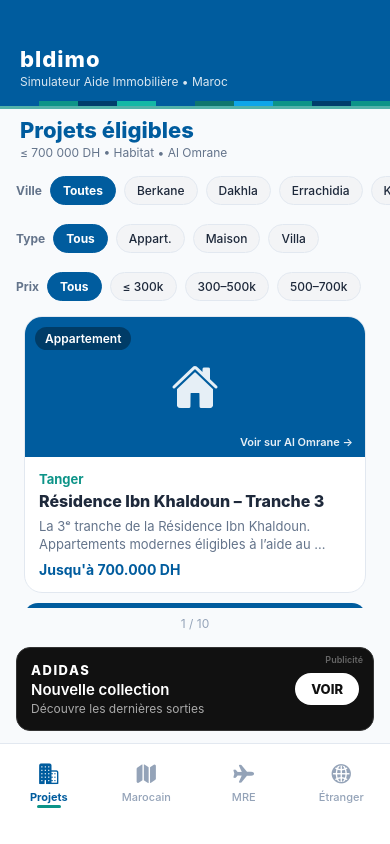
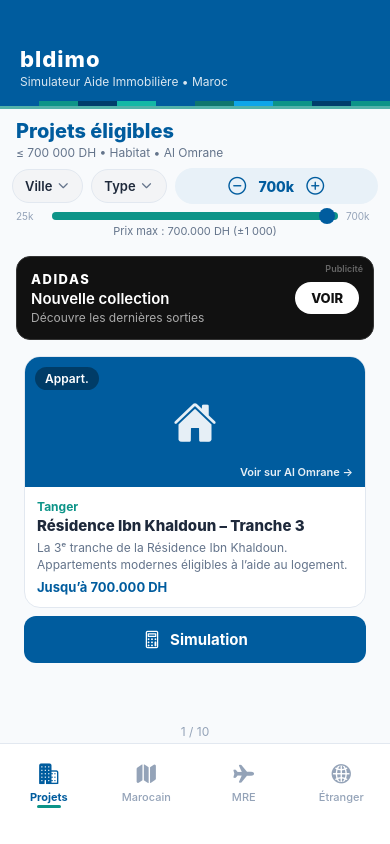
Before and after one commit to TAXI84/bldimo, a React Native app: screen / in a window 390 px wide. Built offline with nearby package versions, Linux system fonts and the light colour scheme.

Commit message:
ui: compact filters one line + price slider 25k-700k + ad then swipe

```diff
--- a/app/projets.tsx
+++ b/app/projets.tsx
@@ -9,6 +9,8 @@ import {
   Linking,
   NativeSyntheticEvent,
   NativeScrollEvent,
+  Modal,
+  Pressable,
 } from 'react-native';
 import { Ionicons } from '@expo/vector-icons';
 import { SAMPLE_PROJECTS, Project } from '../src/data/projects';
@@ -19,8 +21,11 @@ const { width } = Dimensions.get('window');
 const CARD_WIDTH = width - 48;
 const CARD_MARGIN = 12;
 
+const PRICE_MIN = 25000;
+const PRICE_MAX = 700000;
+const PRICE_STEP = 1000;
+
 type TypeFilter = 'all' | 'appartement' | 'maison' | 'villa';
-type PriceFilter = 'all' | 'under300' | '300to500' | '500to700';
 
 interface Props {
   onSimulate?: () => void;
@@ -30,7 +35,9 @@ export default function ProjetsScreen({ onSimulate }: Props) {
   const [index, setIndex] = useState(0);
   const [city, setCity] = useState('all');
   const [type, setType] = useState<TypeFilter>('all');
-  const [price, setPrice] = useState<PriceFilter>('all');
+  const [maxPrice, setMaxPrice] = useState(PRICE_MAX);
+  const [cityOpen, setCityOpen] = useState(false);
+  const [typeOpen, setTypeOpen] = useState(false);
   const scrollRef = useRef<ScrollView>(null);
 
   const cities = useMemo(() => {
@@ -39,7 +46,7 @@ export default function ProjetsScreen({ onSimulate }: Props) {
       if (list.indexOf(p.city) === -1) list.push(p.city);
     });
     list.sort();
-    return ['all'].concat(list);
+    return list;
   }, []);
 
   const filtered = useMemo(() => {
@@ -47,12 +54,10 @@ export default function ProjetsScreen({ onSimulate }: Props) {
       if (city !== 'all' && p.city !== city) return false;
       if (type !== 'all' && p.type !== type) return false;
       const max = p.priceMax != null ? p.priceMax : 700000;
-      if (price === 'under300' && max > 300000) return false;
-      if (price === '300to500' && (max <= 300000 || max > 500000)) return false;
-      if (price === '500to700' && max <= 500000) return false;
+      if (max > maxPrice) return false;
       return true;
     });
-  }, [city, type, price]);
+  }, [city, type, maxPrice]);
 
   const onScroll = (e: NativeSyntheticEvent<NativeScrollEvent>) => {
     const x = e.nativeEvent.contentOffset.x;
@@ -63,9 +68,7 @@ export default function ProjetsScreen({ onSimulate }: Props) {
 
   const resetScroll = () => {
     setIndex(0);
-    if (scrollRef.current) {
-      scrollRef.current.scrollTo({ x: 0, animated: false });
-    }
+    scrollRef.current?.scrollTo({ x: 0, animated: false });
   };
 
   const openAlOmrane = (project: Project) => {
@@ -73,75 +76,80 @@ export default function ProjetsScreen({ onSimulate }: Props) {
   };
 
   const typeLabel = (t: string) => {
-    if (t === 'appartement') return 'Appartement';
+    if (t === 'all') return 'Type';
+    if (t === 'appartement') return 'Appart.';
     if (t === 'villa') return 'Villa';
     return 'Maison';
   };
+
+  const cityLabel = city === 'all' ? 'Ville' : city;
+
+  const decPrice = () => {
+    setMaxPrice((v) => {
+      const n = Math.max(PRICE_MIN, v - PRICE_STEP);
+      resetScroll();
+      return n;
+    });
+  };
+  const incPrice = () => {
+    setMaxPrice((v) => {
+      const n = Math.min(PRICE_MAX, v + PRICE_STEP);
+      resetScroll();
+      return n;
+    });
+  };
+  const setPriceBucket = (v: number) => {
+    setMaxPrice(Math.min(PRICE_MAX, Math.max(PRICE_MIN, v)));
+    resetScroll();
+  };
+
+  const sliderRatio = (maxPrice - PRICE_MIN) / (PRICE_MAX - PRICE_MIN);
 
   return (
     <View style={styles.container}>
       <Text style={styles.title}>Projets éligibles</Text>
       <Text style={styles.subtitle}>≤ 700 000 DH • Habitat • Al Omrane</Text>
 
-      <ScrollView horizontal showsHorizontalScrollIndicator={false} style={styles.filtersRow} contentContainerStyle={styles.filtersContent}>
-        <Text style={styles.filterLabel}>Ville</Text>
-        {cities.map((c) => (
-          <TouchableOpacity
-            key={c}
-            style={[styles.chip, city === c ? styles.chipActive : null]}
-            onPress={() => {
-              setCity(c);
-              resetScroll();
-            }}
-          >
-            <Text style={[styles.chipText, city === c ? styles.chipTextActive : null]}>
-              {c === 'all' ? 'Toutes' : c}
-            </Text>
+      <View style={styles.filterLine}>
+        <TouchableOpacity style={styles.dropBtn} onPress={() => setCityOpen(true)}>
+          <Text style={styles.dropText} numberOfLines={1}>{cityLabel}</Text>
+          <Ionicons name="chevron-down" size={14} color={Colors.textLight} />
+        </TouchableOpacity>
+
+        <TouchableOpacity style={styles.dropBtn} onPress={() => setTypeOpen(true)}>
+          <Text style={styles.dropText}>{typeLabel(type)}</Text>
+          <Ionicons name="chevron-down" size={14} color={Colors.textLight} />
+        </TouchableOpacity>
+
+        <View style={styles.priceBox}>
+          <TouchableOpacity onPress={decPrice} hitSlop={8}>
+            <Ionicons name="remove-circle-outline" size={22} color={Colors.primary} />
           </TouchableOpacity>
-        ))}
-      </ScrollView>
+          <Text style={styles.priceValue}>{(maxPrice / 1000).toFixed(0)}k</Text>
+          <TouchableOpacity onPress={incPrice} hitSlop={8}>
+            <Ionicons name="add-circle-outline" size={22} color={Colors.primary} />
+          </TouchableOpacity>
+        </View>
+      </View>
 
-      <ScrollView horizontal showsHorizontalScrollIndicator={false} style={styles.filtersRow} contentContainerStyle={styles.filtersContent}>
-        <Text style={styles.filterLabel}>Type</Text>
-        {[
-          { value: 'all' as TypeFilter, label: 'Tous' },
-          { value: 'appartement' as TypeFilter, label: 'Appart.' },
-          { value: 'maison' as TypeFilter, label: 'Maison' },
-          { value: 'villa' as TypeFilter, label: 'Villa' },
-        ].map((item) => (
-          <TouchableOpacity
-            key={item.value}
-            style={[styles.chip, type === item.value ? styles.chipActive : null]}
-            onPress={() => {
-              setType(item.value);
-              resetScroll();
-            }}
-          >
-            <Text style={[styles.chipText, type === item.value ? styles.chipTextActive : null]}>{item.label}</Text>
-          </TouchableOpacity>
-        ))}
-      </ScrollView>
+      <View style={styles.sliderRow}>
+        <Text style={styles.sliderHint}>25k</Text>
+        <View style={styles.sliderTrack}>
+          <View style={[styles.sliderFill, { width: `${sliderRatio * 100}%` as any }]} />
+          <View style={[styles.sliderThumb, { left: `${Math.min(96, sliderRatio * 100)}%` as any }]} />
+          <View style={styles.sliderTouchRow}>
+            {[25000, 100000, 200000, 300000, 400000, 500000, 600000, 700000].map((v) => (
+              <TouchableOpacity key={v} style={styles.sliderTouch} onPress={() => setPriceBucket(v)} />
+            ))}
+          </View>
+        </View>
+        <Text style={styles.sliderHint}>700k</Text>
+      </View>
+      <Text style={styles.priceCaption}>
+        Prix max : {maxPrice.toLocaleString('fr-MA')} DH (±1 000)
+      </Text>
 
-      <ScrollView horizontal showsHorizontalScrollIndicator={false} style={styles.filtersRow} contentContainerStyle={styles.filtersContent}>
-        <Text style={styles.filterLabel}>Prix</Text>
-        {[
-          { value: 'all' as PriceFilter, label: 'Tous' },
-          { value: 'under300' as PriceFilter, label: '≤ 300k' },
-          { value: '300to500' as PriceFilter, label: '300–500k' },
-          { value: '500to700' as PriceFilter, label: '500–700k' },
-        ].map((item) => (
-          <TouchableOpacity
-            key={item.value}
-            style={[styles.chip, price === item.value ? styles.chipActive : null]}
-            onPress={() => {
-              setPrice(item.value);
-              resetScroll();
-            }}
-          >
-            <Text style={[styles.chipText, price === item.value ? styles.chipTextActive : null]}>{item.label}</Text>
-          </TouchableOpacity>
-        ))}
-      </ScrollView>
+      <AdBanner />
 
       {filtered.length === 0 ? (
         <View style={styles.empty}>
@@ -150,7 +158,7 @@ export default function ProjetsScreen({ onSimulate }: Props) {
             onPress={() => {
               setCity('all');
               setType('all');
-              setPrice('all');
+              setMaxPrice(PRICE_MAX);
               resetScroll();
             }}
           >
@@ -158,7 +166,7 @@ export default function ProjetsScreen({ onSimulate }: Props) {
           </TouchableOpacity>
         </View>
       ) : (
-        <View style={styles.listBlock}>
+        <>
           <ScrollView
             ref={scrollRef}
             horizontal
@@ -171,9 +179,13 @@ export default function ProjetsScreen({ onSimulate }: Props) {
           >
             {filtered.map((project) => (
               <View key={project.id} style={styles.cardWrap}>
-                <TouchableOpacity style={styles.card} activeOpacity={0.95} onPress={() => openAlOmrane(project)}>
+                <TouchableOpacity
+                  style={styles.card}
+                  activeOpacity={0.95}
+                  onPress={() => openAlOmrane(project)}
+                >
                   <View style={[styles.imageArea, { backgroundColor: project.imageColor }]}>
-                    <Ionicons name="home" size={48} color="rgba(255,255,255,0.9)" />
+                    <Ionicons name="home" size={44} color="rgba(255,255,255,0.9)" />
                     <View style={styles.badge}>
                       <Text style={styles.badgeText}>{typeLabel(project.type)}</Text>
                     </View>
@@ -181,20 +193,20 @@ export default function ProjetsScreen({ onSimulate }: Props) {
                   </View>
                   <View style={styles.body}>
                     <Text style={styles.cityText}>{project.city}</Text>
-                    <Text style={styles.cardTitle} numberOfLines={2}>
-                      {project.title}
-                    </Text>
-                    <Text style={styles.desc} numberOfLines={2}>
-                      {project.description}
-                    </Text>
-                    {project.priceMax != null ? (
+                    <Text style={styles.cardTitle} numberOfLines={2}>{project.title}</Text>
+                    <Text style={styles.desc} numberOfLines={2}>{project.description}</Text>
+                    {project.priceMax != null && (
                       <Text style={styles.priceMax}>
-                        Jusqu'à {project.priceMax.toLocaleString('fr-MA')} DH
+                        Jusqu’à {project.priceMax.toLocaleString('fr-MA')} DH
                       </Text>
-                    ) : null}
+                    )}
                   </View>
                 </TouchableOpacity>
-                <TouchableOpacity style={styles.simButton} activeOpacity={0.85} onPress={() => onSimulate && onSimulate()}>
+                <TouchableOpacity
+                  style={styles.simButton}
+                  activeOpacity={0.85}
+                  onPress={() => onSimulate?.()}
+                >
                   <Ionicons name="calculator-outline" size={20} color="#fff" />
                   <Text style={styles.simButtonText}>Simulation</Text>
                 </TouchableOpacity>
@@ -204,45 +216,161 @@ export default function ProjetsScreen({ onSimulate }: Props) {
           <Text style={styles.counter}>
             {Math.min(index + 1, filtered.length)} / {filtered.length}
           </Text>
-        </View>
+        </>
       )}
 
-      <AdBanner />
+      <Modal visible={cityOpen} transparent animationType="fade">
+        <Pressable style={styles.modalBg} onPress={() => setCityOpen(false)}>
+          <View style={styles.modalBox}>
+            <Text style={styles.modalTitle}>Ville</Text>
+            <ScrollView style={{ maxHeight: 320 }}>
+              <TouchableOpacity
+                style={styles.modalItem}
+                onPress={() => {
+                  setCity('all');
+                  setCityOpen(false);
+                  resetScroll();
+                }}
+              >
+                <Text style={styles.modalItemText}>Toutes</Text>
+              </TouchableOpacity>
+              {cities.map((c) => (
+                <TouchableOpacity
+                  key={c}
+                  style={styles.modalItem}
+                  onPress={() => {
+                    setCity(c);
+                    setCityOpen(false);
+                    resetScroll();
+                  }}
+                >
+                  <Text style={[styles.modalItemText, city === c && styles.modalItemActive]}>{c}</Text>
+                </TouchableOpacity>
+              ))}
+            </ScrollView>
+          </View>
+        </Pressable>
+      </Modal>
+
+      <Modal visible={typeOpen} transparent animationType="fade">
+        <Pressable style={styles.modalBg} onPress={() => setTypeOpen(false)}>
+          <View style={styles.modalBox}>
+            <Text style={styles.modalTitle}>Type de bien</Text>
+            {(
+              [
+                ['all', 'Tous'],
+                ['appartement', 'Appartement'],
+                ['maison', 'Maison'],
+                ['villa', 'Villa'],
+              ] as const
+            ).map(([v, label]) => (
+              <TouchableOpacity
+                key={v}
+                style={styles.modalItem}
+                onPress={() => {
+                  setType(v);
+                  setTypeOpen(false);
+                  resetScroll();
+                }}
+              >
+                <Text style={[styles.modalItemText, type === v && styles.modalItemActive]}>{label}</Text>
+              </TouchableOpacity>
+            ))}
+          </View>
+        </Pressable>
+      </Modal>
     </View>
   );
 }
 
 const styles = StyleSheet.create({
-  container: { flex: 1, backgroundColor: Colors.background, paddingTop: 8 },
-  title: { fontSize: 22, fontWeight: '800', color: Colors.primary, paddingHorizontal: 20 },
-  subtitle: { fontSize: 12, color: Colors.textLight, paddingHorizontal: 20, marginBottom: 8, marginTop: 2 },
-  filtersRow: { maxHeight: 44, marginBottom: 4 },
-  filtersContent: { paddingHorizontal: 16, alignItems: 'center', paddingRight: 24 },
-  filterLabel: { fontSize: 12, fontWeight: '700', color: Colors.textLight, marginRight: 8 },
-  chip: {
+  container: { flex: 1, backgroundColor: Colors.background, paddingTop: 10 },
+  title: { fontSize: 20, fontWeight: '800', color: Colors.primary, paddingHorizontal: 16 },
+  subtitle: { fontSize: 12, color: Colors.textLight, paddingHorizontal: 16, marginBottom: 8, marginTop: 2 },
+  filterLine: {
+    flexDirection: 'row',
+    alignItems: 'center',
     paddingHorizontal: 12,
-    paddingVertical: 6,
-    borderRadius: 16,
+    gap: 8,
+    marginBottom: 6,
+  },
+  dropBtn: {
+    flexDirection: 'row',
+    alignItems: 'center',
     backgroundColor: '#F3F4F6',
+    borderRadius: 20,
+    paddingHorizontal: 12,
+    paddingVertical: 8,
     borderWidth: 1,
     borderColor: Colors.border,
-    marginRight: 8,
+    maxWidth: 110,
+    gap: 4,
   },
-  chipActive: { backgroundColor: Colors.primary, borderColor: Colors.primary },
-  chipText: { fontSize: 12, color: Colors.text, fontWeight: '500' },
-  chipTextActive: { color: '#fff', fontWeight: '700' },
-  listBlock: { flex: 1 },
+  dropText: { fontSize: 13, fontWeight: '600', color: Colors.text, maxWidth: 80 },
+  priceBox: {
+    flex: 1,
+    flexDirection: 'row',
+    alignItems: 'center',
+    justifyContent: 'center',
+    gap: 8,
+    backgroundColor: Colors.primaryLight,
+    borderRadius: 20,
+    paddingVertical: 6,
+    paddingHorizontal: 8,
+  },
+  priceValue: { fontSize: 14, fontWeight: '800', color: Colors.primary, minWidth: 40, textAlign: 'center' },
+  sliderRow: {
+    flexDirection: 'row',
+    alignItems: 'center',
+    paddingHorizontal: 16,
+    gap: 8,
+    marginBottom: 2,
+  },
+  sliderHint: { fontSize: 10, color: Colors.textMuted, width: 28 },
+  sliderTrack: {
+    flex: 1,
+    height: 8,
+    borderRadius: 4,
+    backgroundColor: Colors.border,
+    position: 'relative',
+    justifyContent: 'center',
+  },
+  sliderFill: {
+    position: 'absolute',
+    left: 0,
+    top: 0,
+    bottom: 0,
+    backgroundColor: Colors.secondary,
+    borderRadius: 4,
+  },
+  sliderThumb: {
+    position: 'absolute',
+    width: 16,
+    height: 16,
+    borderRadius: 8,
+    backgroundColor: Colors.primary,
+    marginLeft: -8,
+    top: -4,
+  },
+  sliderTouchRow: { ...StyleSheet.absoluteFillObject, flexDirection: 'row' },
+  sliderTouch: { flex: 1 },
+  priceCaption: {
+    fontSize: 11,
+    color: Colors.textLight,
+    textAlign: 'center',
+    marginBottom: 6,
+  },
   scrollContent: { paddingHorizontal: 12, paddingTop: 4 },
   cardWrap: { width: CARD_WIDTH, marginHorizontal: CARD_MARGIN },
   card: {
     backgroundColor: Colors.card,
-    borderRadius: 18,
+    borderRadius: 16,
     overflow: 'hidden',
     borderWidth: 1,
     borderColor: Colors.border,
-    elevation: 4,
+    elevation: 3,
   },
-  imageArea: { height: 140, alignItems: 'center', justifyContent: 'center' },
+  imageArea: { height: 130, alignItems: 'center', justifyContent: 'center' },
   badge: {
     position: 'absolute',
     top: 10,
@@ -261,23 +389,39 @@ const styles = StyleSheet.create({
     fontSize: 11,
     fontWeight: '600',
   },
-  body: { padding: 14 },
-  cityText: { fontSize: 13, color: Colors.secondary, fontWeight: '700', marginBottom: 4 },
-  cardTitle: { fontSize: 16, fontWeight: '800', color: Colors.text, marginBottom: 6 },
-  desc: { fontSize: 13, color: Colors.textLight, lineHeight: 18 },
-  priceMax: { marginTop: 8, fontSize: 14, fontWeight: '700', color: Colors.primary },
+  body: { padding: 12 },
+  cityText: { fontSize: 12, color: Colors.secondary, fontWeight: '700', marginBottom: 2 },
+  cardTitle: { fontSize: 15, fontWeight: '800', color: Colors.text, marginBottom: 4 },
+  desc: { fontSize: 12, color: Colors.textLight, lineHeight: 17 },
+  priceMax: { marginTop: 6, fontSize: 13, fontWeight: '700', color: Colors.primary },
   simButton: {
-    marginTop: 10,
+    marginTop: 8,
     backgroundColor: Colors.primary,
     flexDirection: 'row',
     alignItems: 'center',
     justifyContent: 'center',
-    paddingVertical: 14,
-    borderRadius: 14,
+    paddingVertical: 12,
+    borderRadius: 12,
   },
-  simButtonText: { color: '#fff', fontSize: 16, fontWeight: '700', marginLeft: 8 },
-  counter: { textAlign: 'center', marginTop: 8, marginBottom: 4, fontSize: 12, color: Colors.textMuted },
+  simButtonText: { color: '#fff', fontSize: 15, fontWeight: '700', marginLeft: 8 },
+  counter: { textAlign: 'center', marginTop: 6, marginBottom: 4, fontSize: 12, color: Colors.textMuted },
   empty: { flex: 1, alignItems: 'center', justifyContent: 'center', padding: 24 },
   emptyText: { fontSize: 15, color: Colors.textLight, marginBottom: 12 },
   resetLink: { fontSize: 15, color: Colors.primary, fontWeight: '700' },
+  modalBg: {
+    flex: 1,
+    backgroundColor: 'rgba(0,0,0,0.4)',
+    justifyContent: 'center',
+    padding: 24,
+  },
+  modalBox: {
+    backgroundColor: '#fff',
+    borderRadius: 16,
+    padding: 16,
+    maxHeight: '70%',
+  },
+  modalTitle: { fontSize: 16, fontWeight: '800', color: Colors.primary, marginBottom: 12 },
+  modalItem: { paddingVertical: 12, borderBottomWidth: 1, borderBottomColor: Colors.border },
+  modalItemText: { fontSize: 15, color: Colors.text },
+  modalItemActive: { color: Colors.primary, fontWeight: '700' },
 });
```
